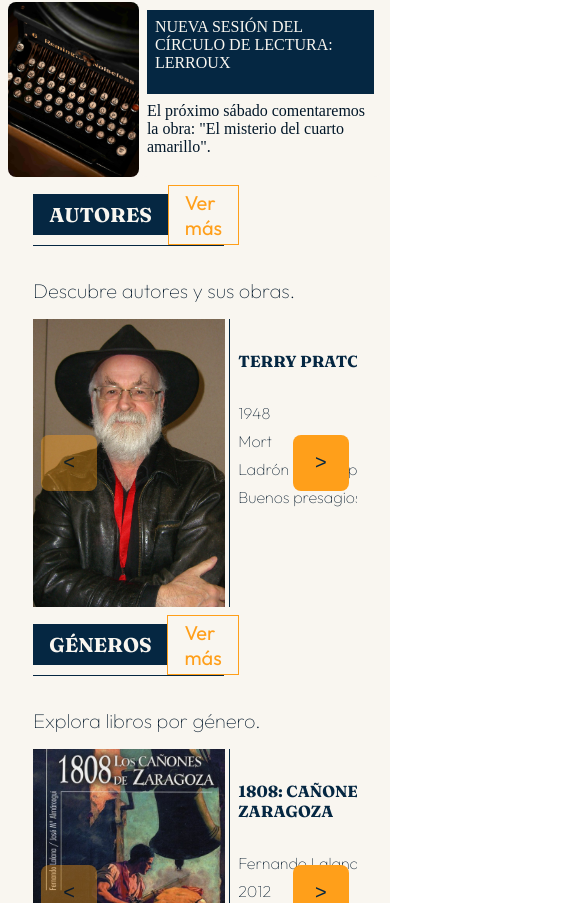
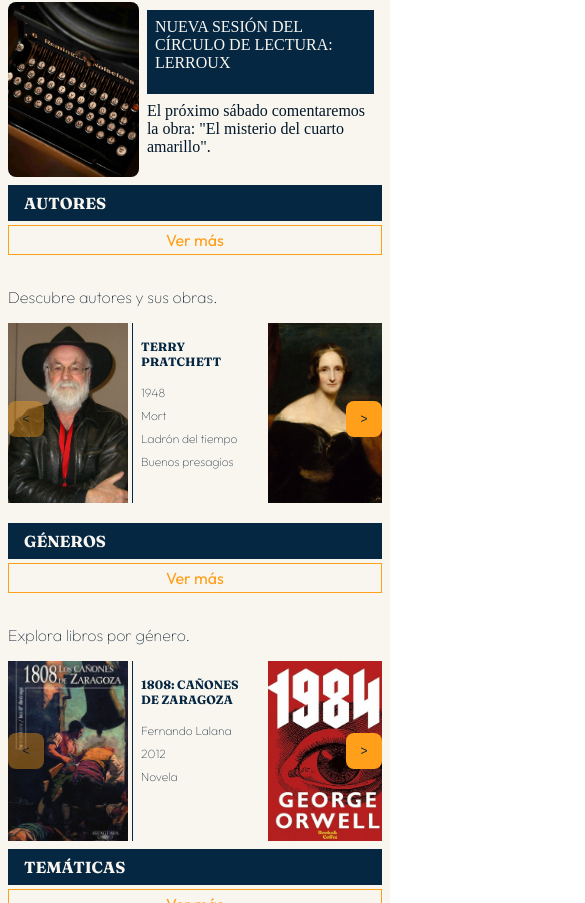
Before and after one commit to andresaragonguerrero/LibreriaPiramide, a Vue app: page / in a window 390 px wide. Shown: the part 821-1724 px from the top of the page, 585 px wide, since content can reach past the window. Built offline with nearby package versions, Linux system fonts and the light colour scheme; the HTML template or start-up script is replaced by a standard one.

Commit message:
Se adaptaron los carruseles a todo tipo de tamaños de pantalla

```diff
--- a/src/assets/styles/styles.css
+++ b/src/assets/styles/styles.css
@@ -39,3 +39,9 @@
     margin: 0;
     box-sizing: border-box;
 }
+
+html,
+body {
+    overflow-x: hidden;
+    touch-action: pan-y;
+}
--- a/src/components/AuthorCard.vue
+++ b/src/components/AuthorCard.vue
@@ -68,4 +68,40 @@ defineProps<{
     font-weight: lighter;
     color: var(--color-text);
 }
+
+@media (max-width: 768px) {
+
+    .book-card__image,
+    .book-card__info,
+    .author-card__image,
+    .author-card__info {
+        width: 9rem;
+    }
+
+    .book-card__info,
+    .author-card__info {
+        padding: var(--space-3) var(--space-2);
+        gap: var(--space-3);
+    }
+
+    .book-card__title,
+    .author-card__name,
+    .book-card__authors,
+    .book-card__year,
+    .book-card__genre,
+    .author-card__birth-year,
+    .author-card__work {
+        font-size: var(--fs-5);
+    }
+}
+
+@media (max-width: 480px) {
+
+    .book-card__image,
+    .book-card__info,
+    .author-card__image,
+    .author-card__info {
+        width: 7.5rem;
+    }
+}
 </style>
--- a/src/components/BookCard.vue
+++ b/src/components/BookCard.vue
@@ -69,4 +69,38 @@ defineProps<{
     font-weight: lighter;
     color: var(--color-text);
 }
+
+@media (max-width: 768px) {
+    .book-card__image,
+    .book-card__info,
+    .author-card__image,
+    .author-card__info {
+        width: 9rem;
+    }
+
+    .book-card__info,
+    .author-card__info {
+        padding: var(--space-3) var(--space-2);
+        gap: var(--space-3);
+    }
+
+    .book-card__title,
+    .author-card__name,
+    .book-card__authors,
+    .book-card__year,
+    .book-card__genre,
+    .author-card__birth-year,
+    .author-card__work {
+        font-size: var(--fs-5);
+    }
+}
+
+@media (max-width: 480px) {
+    .book-card__image,
+    .book-card__info,
+    .author-card__image,
+    .author-card__info {
+        width: 7.5rem;
+    }
+}
 </style>
--- a/src/components/ContentSection.vue
+++ b/src/components/ContentSection.vue
@@ -126,12 +126,13 @@ onUnmounted(() => {
 .content-section__books {
     overflow-x: hidden;
     overflow-y: hidden;
-    cursor: grab;
     user-select: none;
     display: flex;
     justify-content: flex-start;
     align-items: flex-start;
     gap: var(--space-4);
+    cursor: grab;
+    touch-action: pan-y;
 }
 
 .content-section__books:active {
@@ -214,4 +215,70 @@ onUnmounted(() => {
 .carousel-btn:disabled {
     opacity: 0.4;
 }
+
+@media (max-width: 1250px) {
+    .content-section {
+        grid-column: 1 / -1;
+        padding: 0 var(--space-2);
+    }
+
+    .content-section__header {
+        grid-column: 1 / -1;
+    }
+}
+
+@media (max-width: 1024px) {
+    .carousel-btn {
+        height: 2.75rem;
+        width: 2.75rem;
+    }
+}
+
+@media (max-width: 768px) {
+
+    .content-section__title,
+    .content-section__more {
+        font-size: var(--fs-4);
+    }
+
+    .content-section__description {
+        font-size: var(--fs-4);
+    }
+
+    .content-section__books {
+        gap: var(--space-3);
+    }
+
+    .carousel-btn--left {
+        left: 0;
+    }
+
+    .carousel-btn--right {
+        right: 0;
+    }
+}
+
+@media (max-width: 480px) {
+    .content-section__header {
+        flex-direction: column;
+        align-items: flex-start;
+        gap: var(--space-1);
+        border-bottom: none;
+    }
+
+    .content-section__title {
+        width: 100%;
+    }
+
+    .content-section__more {
+        width: 100%;
+        text-align: center;
+    }
+
+    .carousel-btn {
+        height: 2.25rem;
+        width: 2.25rem;
+        font-size: var(--fs-5);
+    }
+}
 </style>
```
